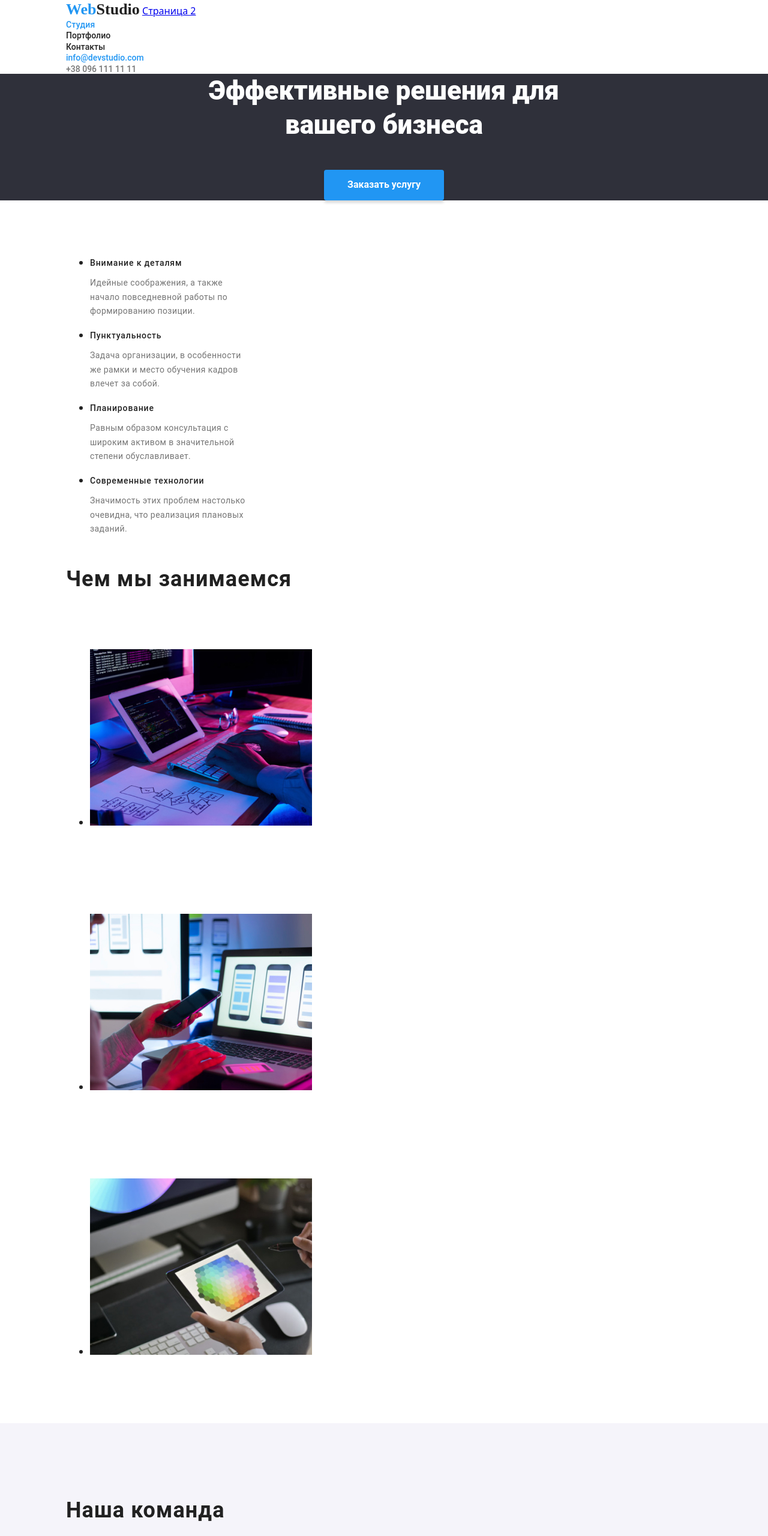
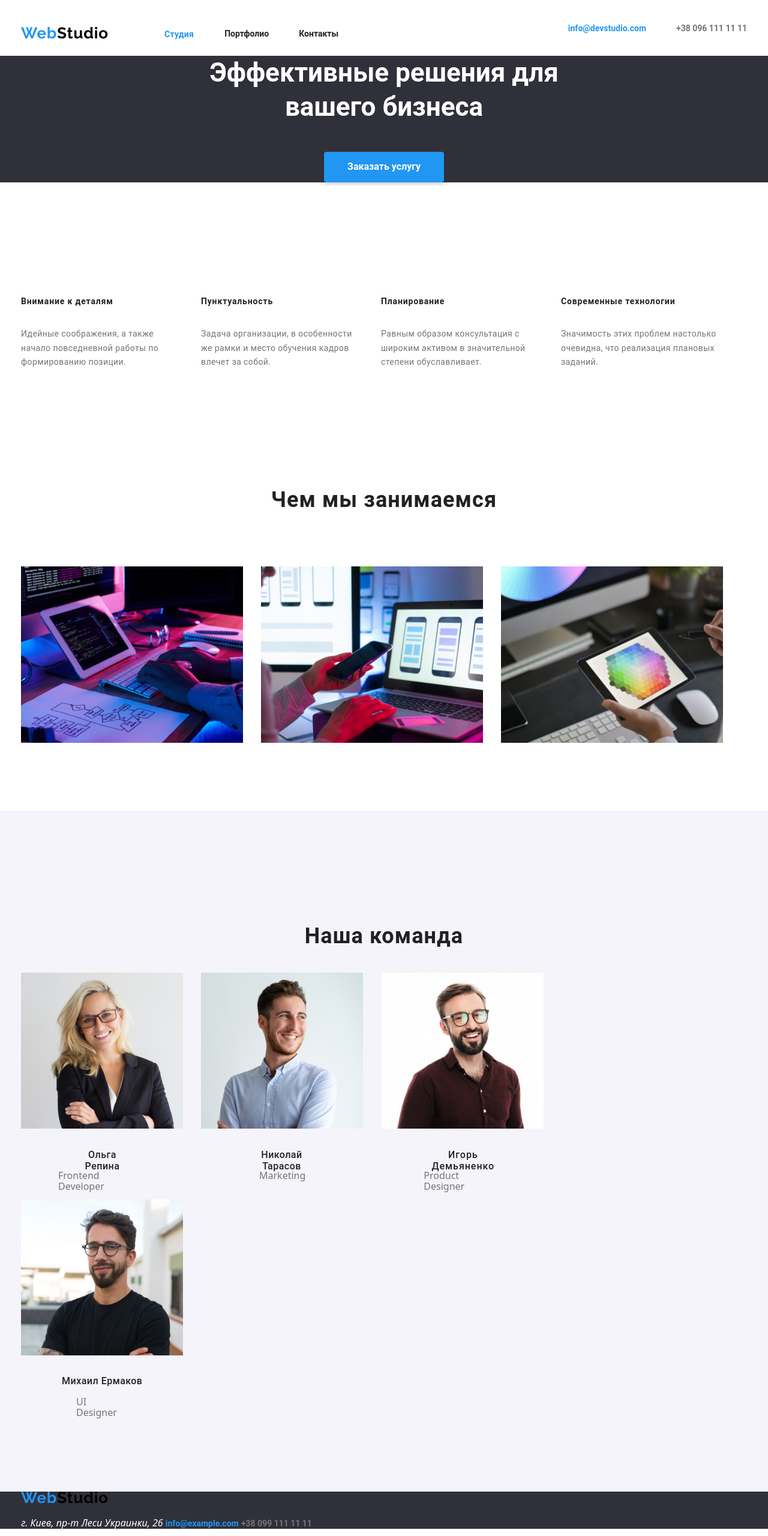
Before and after one commit to Zhiltsov226/goit-markup-hw-03, a plain HTML site: page index.html in a window 1280 px wide. Shown: the top 2560 px of the page at 60% size. Drawn offline with nearby package versions, Linux system fonts and the light colour scheme.

Commit message:
Home-work-05

```diff
--- a/css/styles.css
+++ b/css/styles.css
@@ -8,6 +8,9 @@
    --secondary-bg-color:  #2F303A;
    --mainer-bg-color: #E5E5E5;
 }
+ul {
+    padding-left: 0;
+}
 body {
     margin: 0;
     color: var(--black);
@@ -16,35 +19,91 @@ body {
          background-color: var(--mainer-bg-color)
      }
      .container {
-         margin-top: auto;
+        width: 1210px;
+        margin-right: auto;
         margin-left: auto;
-         width: 1170px;
+
 
      }
-     .footer-end {
-         background-color: var(--secondary-bg-color);
+     .logo {
+         padding-top: 32px;
+         padding-bottom: 11px;
      }
-     a[href^="tel"] {
+     .main-div {
+         display: flex;
+         align-items: center;
+     }
+     .nav-header {
+         align-items: center;
+         display: flex;
+     }
+     .section-auth {
+        list-style-type: none;
+         margin-left: 239px;
+         display: flex;
+     }
+     .section-auth .button-main:not(:last-child) {
+        list-style-type: none;
+         margin-right: 8px;
+     }
+     .site-nav {
+        list-style-type: none;
+         margin-left: 93px;
+        display: flex;
+     }
+     .site-nav .iteam-header:not(:last-child) {
+        list-style-type: none;
+        margin-right: 50px;
+     }
+     .auth-nav {
+        list-style-type: none;
+        display: flex;
+        margin-left: auto;
+     }
+     .auth-nav .iteam-header+ .iteam-header {
+        margin-left: 50px;
+     }
+     .images-conteiner {
+
+        list-style-type: none;
+         display: flex;
+         flex-wrap: wrap;
+
+     }
+     .flex-element {
+        width: calc((100% - 30px * 2) / 3);
+        margin-right: 30px;
+        margin-bottom: 30px;
+
+     }
+     .flex-element:nth-child(3n) {
+        margin-right: 0;
+     }
+     .flex-element:nth-last-child(-n+3) {
+         margin-bottom: 0;
+     }
+
+
+
+
+     .link-tel {
 
         text-decoration: none;
         font-family: Roboto,serif;
         font-style: normal;
-        font-weight: 500;
+        font-weight: 700;
         font-size: 14px;
         line-height: 16px;
         color: var(--gray)
      }
 
+
      .link-mail {
-        width: 231px;
-        height: 21px;
-        left: 215px;
-        top: 2238px;
 
         text-decoration: none;
         font-family: Roboto,serif;
         font-style: normal;
-        font-weight: 500;
+        font-weight: 600;
         font-size: 14px;
         line-height: 16px;
         color: var(--active);
@@ -55,45 +114,20 @@ body {
      }
 
      .link {
-        width: 270px;
-        height: 16px;
-        left: 515px;
-        top: 774px;
+        display: block;
+         padding-top: 32px;
+         padding-bottom: 11px;
 
          text-decoration: none;
         font-family: Roboto,serif;
-        font-style: normal;
-        font-weight: 500;
+        font-style: 400;
+        font-weight: 700;
         font-size: 14px;
         line-height: 16px;
         color: var(--black);
      }
      .link-active:hover{
          color: var(--active);
-     }
-     .link-active {
-         text-decoration: none;
-         font-family: Raleway,serif;
-         font-style: normal;
-         font-weight: 700;
-         font-size: 26px;
-         line-height: 31px;
-         color: var(--active);
-     }
-     .link-active:focus {
-         text-decoration: none;
-     }
-     .link-active-studio {
-        text-decoration: none;
-        font-family: Raleway,serif;
-        font-style: normal;
-        font-weight: 700;
-        font-size: 26px;
-        line-height: 31px;
-        color: var(--black);
-     }
-     .link-active-studio:focus {
-         text-decoration: none;
      }
      .list {
          padding: 0;
@@ -103,9 +137,10 @@ body {
      .section-service {
          margin-bottom: 94px;
          text-align: center;
-        background: #2F303A;
+        background: var(--secondary-bg-color);
      }
      h1 {
+        text-align: center;
         display: inline-block;
          margin-top: 0;
          margin-bottom: 40px;
@@ -113,21 +148,29 @@ body {
           height: 120px;
           left: 452px;
            top: 280px;
-        font-family: Roboto,serif;
+        font-family: Roboto,sans-serif;
         font-style: normal;
-        font-weight: 900;
+        font-weight: 700;
         font-size: 44px;
         line-height: 1.3;
         color: var(--white-2);
      }
      .link-active-styles {
+        display: inline-block;
+        border: 1px solid transparent;
+        border-radius: 6px;
+         padding-top: 32px;
+         padding-bottom: 11px;
          text-decoration: none;
-        font-family: Roboto,serif;
+         text-align: center;
+
+        font-family: Roboto,sans-serif;
         font-style: normal;
-        font-weight: 500;
+        font-weight: 700;
         font-size: 14px;
         line-height: 16px;
         letter-spacing: 0.02em;
+
          color: var(--active);
      }
      .link-active-styles:hover {
@@ -159,13 +202,34 @@ top: 280px;
          color: blue;
 
      }
+     .feature-list {
+        display: flex;
+         flex-wrap: wrap;
+        list-style-type: none;
+     }
+     .feature-list .iteam {
+        width: 270px;
+        margin-right: 30px;
+     }
+     .feature-list .iteam:last-child {
+         margin: 0;
+     }
+
+     .feature-list .link-title {
+        width: 270px;
+        height: 75px;
+        left: 215px;
+        top: 800px;
+        padding-top: 10px;
+
+     }
      .link-active-button{
          display: inline-block;
          padding: 6px 22px;
          border: 1px solid transparent;
          min-width: 73px;
 
-        font-family: Roboto,serif;
+        font-family: Roboto,sans-serif;
         font-style: normal;
         font-weight: 500;
         font-size: 16px;
@@ -182,9 +246,10 @@ top: 280px;
          padding: 6px 22px;
          border: 1px solid transparent;
 
-        font-family: Roboto,serif;
+        font-family: Roboto,sans-serif;
         font-style: normal;
         font-weight: 500;
+
         font-size: 16px;
         line-height: 1.6;
         text-align: center;
@@ -192,12 +257,12 @@ top: 280px;
         color: var(--black);
      }
      .link-title {
-        width: 270px;
-        height: 75px;
-         left: 515px;
-         top: 800px;
-        font-family: Roboto,serif;
-        font-style: normal;
+         /* margin-bottom: 20px; */
+         /* margin-left: 24px; */
+         width: 100%;
+         height: 19px;
+        font-family: Roboto,sans-serif;
+        font-style: 400;
         font-weight: 400;
         font-size: 14px;
         line-height: 1.7;
@@ -205,32 +270,66 @@ top: 280px;
         color: var(--gray);
      }
      h2 {
-         display: inline-block;
+
          text-align: center;
-        font-family: Roboto,serif;
-        font-style: normal;
+         margin-top: 94px;
+         margin-bottom: 40px;
+
+        font-family: Roboto,sans-serif;
+        font-style: 400;
         font-weight: 700;
         font-size: 36px;
         line-height: 42px;
-        text-align: center;
+
         letter-spacing: 0.03em;
          color: var(--black);
      }
+     .engaged-section {
+        list-style-type: none;
+        display: flex;
+
+     }
+     .iteam-section {
+         margin-right: 30px;
+        width: calc((100%-30px*2) / 3);
+
+
+     }
+     .iteam-section:nth-child(4n) {
+        margin-right: 0;
+    }
+    .team-section {
+        flex-wrap: wrap;
+        list-style-type: none;
+        display: flex;
+
+    }
+    .img-team {
+        width: calc((100%-60) / 4);
+        margin-right: 30px;
+    }
+    .iteam-section:nth-child(4n) {
+        margin-right: 0;
+    }
+
      .iteam {
          padding-top: 50px;
          padding-bottom: 94px;
      }
     .link-title-desinger {
-        width: 130px;
-      height: 19px;
-       left: 285px;
-       top: 1954px;
-        font-family: Roboto,serif;
+
+
+       margin-top: 30px;
+       margin-left: 68px;
+        margin-right: 68px;
+        margin-bottom: 10px;
+
+        font-family: Roboto,sans-serif;
         font-style: normal;
         font-weight: 500;
         font-size: 16px;
         line-height: 19px;
-        text-align: center;
+
         letter-spacing: 0.03em;
         color: var(--black);
     }
@@ -240,8 +339,14 @@ top: 280px;
         left: 275px;
         top: 1925px;
 
-        font-family: Roboto,serif;
-        font-style: normal;
+
+          margin-top: 30px;
+          margin-left: 60px;
+          margin-right: 59px;
+
+
+        font-family: Roboto,sans-serif;
+        font-style: 400;
         font-weight: 500;
         font-size: 16px;
         line-height: 19px;
@@ -253,12 +358,15 @@ top: 280px;
          height: 19px;
          left: 882px;
          top: 1925px;
-        font-family: Roboto,serif;
+         margin-top: 30px;
+         margin-left: 66px;
+          margin-right: 67px;
+          margin-bottom: 10px;
+        font-family: Roboto,sans-serif;
         font-style: normal;
         font-weight: 500;
         font-size: 16px;
         line-height: 19px;
-        /* identical to box height */
         text-align: center;
         letter-spacing: 0.03em;
         color: var(--black);
@@ -268,8 +376,11 @@ top: 280px;
        height: 19px;
         left: 596px;
          top: 1925px;
-
-        font-family: Roboto,serif;
+         margin-top: 30px;
+         margin-left: 81px;
+          margin-right: 80px;
+          margin-bottom: 10px;
+        font-family: Roboto,sans-serif;
         font-style: normal;
         font-weight: 500;
         font-size: 16px;
@@ -279,20 +390,66 @@ top: 280px;
         color: var(--black);
     }
    h3 {
-       margin-top: 0;
-     margin-bottom: 10px;
-    font-family: Roboto,serif;
-    font-style: normal;
+    width: 322px;
+    font-family: Roboto,sans-serif;
     font-weight: 700;;
     font-size: 18px;
     line-height: 2;
     letter-spacing: 0.06em;
+    color: var(--black);
    }
+   .img-team .link-title-mark {
+       margin-left: 97px;
+       margin-right: 97px;
+       margin-bottom: 30px;
+       color: var(--gray);
+
+   }
+   .img-team .link-title-fron {
+       margin-left: 62px;
+       margin-right: 61px;
+       margin-bottom: 30px;
+       width: 147px;
+       height: 19px;
+       left: 577px;
+       top: 1954px;
+       color: var(--gray);
+   }
+   .img-team .link-title-des {
+    margin-left: 70px;
+    margin-right: 70px;
+    margin-bottom: 30px;
+    width: 130px;
+   height: 19px;
+   left: 285px;
+   top: 1954px;
+   color: var(--gray);
+   }
+   .img-team .link-title-ui {
+    margin-left: 92px;
+    margin-right: 91px;
+    margin-bottom: 30px;
+    width: 87px;
+height: 19px;
+left: 1207px;
+top: 1954px;
+    color: var(--gray);
+
+   }
+
    .section-contentc {
        padding-top: 94px;
        padding-bottom: 94px;
        background-color:  #F5F4FA;
    }
    .footer-contentc {
-       background-color: #2F303A;
+       background-color: var(--secondary-bg-color)
    }
+   .addres {
+       display: inline-block;
+   }
+   .siti {
+       display: inline-block;
+       color: var(--white-2);
+       padding-top: 20px;
+   }
--- a/index.html
+++ b/index.html
@@ -10,24 +10,22 @@
   <body>
       <!-- шапка -->
     <header class="haed-hero">
-        <div class="container">
-        <nav>
-          <span><a class="link-active" href="Web">Web</a></span><span><a class="link-active-studio" href="Studio">Studio</a></span>
-          <a href="portfolio.html">Страница 2</a>
+        <div class="container main-div">
+        <nav class="nav-header">
+          <a href="./portfolio.html" class="logo">
+            <img src="./images/logo.svg" alt="логотип" /></a>
 
-         <ul class="site-nav list">
-             <li><a class="link-active-styles" href="Студия">Студия</a></li>
-             <li><a class="link" href="">Портфолио</a></li>
-             <li><a class="link" href="">Контакты</a></li>
+         <ul class="site-nav">
+             <li class="iteam-header"><a class="link-active-styles" href="Студия">Студия</a></li>
+             <li class="iteam-header"><a class="link" href="">Портфолио</a></li>
+             <li class="iteam-header"><a class="link" href="">Контакты</a></li>
          </ul>
         </nav>
-        </div>
-        <div class="container">
-         <ul class="auth-nav list">
+         <ul class="auth-nav">
 
 
-             <li><a class="link-mail" href="mailto:info@devstudio.com">info@devstudio.com</a> </li>
-             <li><a href="tel:+380961111111">+38 096 111 11 11</a></li>
+             <li class="iteam-header"><a class="link-mail" href="mailto:info@devstudio.com">info@devstudio.com</a> </li>
+             <li class="iteam-header"><a class="link-tel" href="tel:+380961111111">+38 096 111 11 11</a></li>
 
 
          </ul>
@@ -36,71 +34,89 @@
     </header>
 
     <main>
+
         <!--контент -->
         <section class="section-service">
+            <div class="container">
 
             <div><h1>Эффективные решения для вашего бизнеса</h1></div>
            <div><a class="link-active-service" href="Заказать-услугу">Заказать услугу</a></div>
 
+        </div>
 
          </section>
             <!--контент 2 -->
         <section>
             <div class="container">
-                <div>
-            <ul>
-                <li><h3 class="link">Внимание к деталям</h3>
+
+            <ul class="feature-list">
+                <li class="iteam"><h3 class="link">Внимание к деталям</h3>
                 <p class="link-title">Идейные соображения, а также начало повседневной работы по формированию позиции.</p>
                 </li>
-                <li><h3 class="link">Пунктуальность</h3>
+                <li class="iteam"><h3 class="link">Пунктуальность</h3>
                 <p class="link-title">Задача организации, в особенности же рамки и место обучения кадров влечет за собой.</p>
                 </li>
-                <li><h3 class="link">Планирование</h3>
+                <li class="iteam"><h3 class="link">Планирование</h3>
                 <p class="link-title">Равным образом консультация с широким активом в значительной степени обуславливает.</p>
                 </li>
-                <li><h3 class="link">Современные технологии</h3>
+                <li class="iteam"><h3 class="link">Современные технологии</h3>
                 <p class="link-title">Значимость этих проблем настолько очевидна, что реализация плановых заданий.</p>
                  </li>
                 </ul>
-                </div>
+
             </div>
         </section>
          <!--контент 3 -->
         <section>
             <div class="container">
-            <h2>Чем мы занимаемся</h2>
-               <ul>
+            <div><h2>Чем мы занимаемся</h2></div>
+               <ul class="engaged-section">
+                    <div class="iteam-section">
                     <li class="iteam"><img src="./images/IT.jpg" width="370" alt="картинка на тему IT"/></li>
+                    </div>
+                    <div class="iteam-section">
                     <li class="iteam"><img src="./images/IT2.jpg" width="370" alt="картинка на тему IT"/></li>
+                </div>
+                <div class="iteam-section">
                     <li class="iteam"><img src="./images/IT3.jpg" width="370" alt="картинка на тему IT"/></li>
+                </div>
+
                 </ul>
             </div>
         </section>
         <!--контент 4 -->
         <section class="section-contentc">
             <div class="container">
-            <h2>Наша команда</h2>
-            <ul>
+            <div><h2>Наша команда</h2></div>
+            <ul class="team-section">
                 <li>
+                    <div class="img-team">
                     <img src="./images/human2.jpg" width="270" alt="Photo"/>
 
                          <h3 class="link-title-developer">Ольга Репина</h3>
-                         <p class="link-title">Frontend Developer</p>
+                         <p class="link-title-fron">Frontend Developer</p>
+                        </div>
                 </li>
                 <li>
+                    <div class="img-team">
                     <img src="./images/human3.jpg" width="270" alt="Photo"/>
                         <h3 class="link-title-marketing">Николай Тарасов</h3>
-                        <p class="link-title">Marketing</p>
+                        <p class="link-title-mark">Marketing</p>
+                        </div>
                 </li>
                 <li>
+                    <div class="img-team">
                     <img src="./images/human.jpg" width="270" alt="Photo"/>
                         <h3 class="link-title-product">Игорь Демьяненко</h3>
-                        <p class="link-title">Product Designer</p>
+                        <p class="link-title-des">Product Designer</p>
+                        </div>
                 </li>
                 <li>
+                    <div class="img-team">
                     <img src="./images/human4.jpg" width="270" alt="Photo"/>
                         <h3 class="link-title-desinger">Михаил Ермаков</h3>
-                        <p class="link-title">UI Designerr</p>
+                        <p class="link-title-ui">UI Designer</p>
+                        </div>
                  </li>
 
             </ul>
@@ -112,12 +128,15 @@
           <!-- конец -->
         <footer class="footer-contentc">
             <div class="container">
-            <span><a class="link-active" href="Web">Web</a></span><span><a class="link-active-studio" href="Studio">Studio</a></span>
+                <div class="addres">
+                <a href="./portfolio.html">
+                    <img src="./images/logo.svg" alt="логотип" /></a>
                  <address>
-                 г. Киев, пр-т Леси Украинки, 26
+                 <span class="siti">г. Киев, пр-т Леси Украинки, 26</span>
                  <a class="link-mail" href="mailto:info@example.com">info@example.com</a>
-                 <a href="tel:+38-099-111-11-11">+38 099 111 11 11</a>
+                 <a  class="link-tel" href="tel:+38-099-111-11-11">+38 099 111 11 11</a>
                  </address>
+                 </div>
                 </div>
         </footer>
 
```
Also changed, not shown: portfolio.html (+69 -29 lines). Lines whose indentation alone changed are shown as unchanged.
